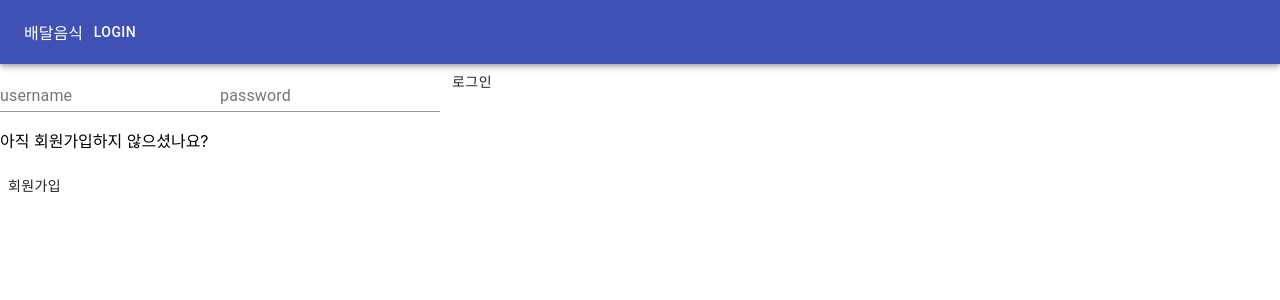
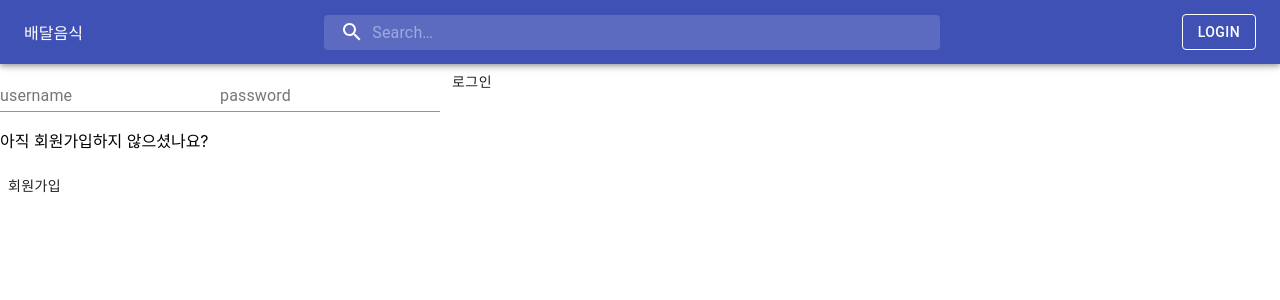
Before and after one commit to moonsong98/madcamp4, a React (Create React App) app: page /login in a window 1280 px wide. Shown: the top 300 px of the page. Built offline with nearby package versions, Linux system fonts and the light colour scheme; no server answers.

Commit message:
Add SearchBar in Header

```diff
--- a/src/component/Header.tsx
+++ b/src/component/Header.tsx
@@ -1,19 +1,50 @@
 import React, { useContext } from 'react';
-import { AppBar, Button, IconButton, Menu, MenuItem, Toolbar } from '@material-ui/core';
-import { createStyles, makeStyles } from '@material-ui/core/styles';
+import { AppBar, Button, IconButton, InputBase, Menu, MenuItem, Toolbar } from '@material-ui/core';
+import { createStyles, fade, makeStyles, Theme } from '@material-ui/core/styles';
 import { useHistory } from 'react-router-dom';
 import { AccountCircle } from '@material-ui/icons';
+import SearchIcon from '@material-ui/icons/Search';
 import UserContext from '../contexts/UserContext';
 
-const useStyles = makeStyles(() =>
+const useStyles = makeStyles((theme: Theme) =>
 	createStyles({
 		root: {
 			flex: 1,
-			flexDirection: 'column',
 			justifyContent: 'space-between',
 		},
 		menu: {
 			float: 'right',
+		},
+		search: {
+			position: 'relative',
+			borderRadius: theme.shape.borderRadius,
+			backgroundColor: fade(theme.palette.common.white, 0.15),
+			'&:hover': {
+				backgroundColor: fade(theme.palette.common.white, 0.25),
+			},
+			width: '50%',
+		},
+		searchIcon: {
+			padding: theme.spacing(0, 2),
+			height: '100%',
+			position: 'absolute',
+			pointerEvents: 'none',
+			display: 'flex',
+			alignItems: 'center',
+			justifyContent: 'center',
+		},
+		inputRoot: {
+			color: 'inherit',
+		},
+		inputInput: {
+			padding: theme.spacing(1, 1, 1, 0),
+			// vertical padding + font size from searchIcon
+			paddingLeft: `calc(1em + ${theme.spacing(4)}px)`,
+			transition: theme.transitions.create('width'),
+			width: '100%',
+			[theme.breakpoints.up('md')]: {
+				width: '20ch',
+			},
 		},
 	})
 );
@@ -40,6 +71,22 @@
 			: history.push('/RestaurantInformationInput');
 		handleClose();
 	};
+
+	const renderSearchBar = (
+		<div className={classes.search}>
+			<div className={classes.searchIcon}>
+				<SearchIcon />
+			</div>
+			<InputBase
+				placeholder="Search…"
+				classes={{
+					root: classes.inputRoot,
+					input: classes.inputInput,
+				}}
+				inputProps={{ 'aria-label': 'search' }}
+			/>
+		</div>
+	);
 
 	const renderMenu =
 		userStatus.accessToken.length > 0 ? (
@@ -77,6 +124,7 @@
 		) : (
 			<Button
 				color="inherit"
+				variant="outlined"
 				onClick={() => {
 					history.push('/login');
 				}}
@@ -86,8 +134,8 @@
 		);
 
 	return (
-		<AppBar className={classes.root} position="static">
-			<Toolbar>
+		<AppBar position="static">
+			<Toolbar className={classes.root}>
 				<p
 					onClick={() => {
 						history.push('/');
@@ -95,6 +143,7 @@
 				>
 					배달음식
 				</p>
+				{renderSearchBar}
 				<div className={classes.menu}>{renderMenu}</div>
 			</Toolbar>
 		</AppBar>
```
